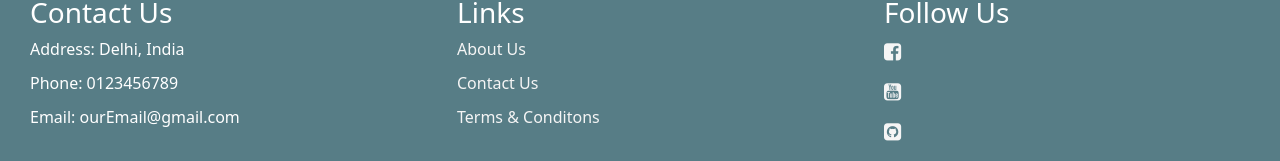
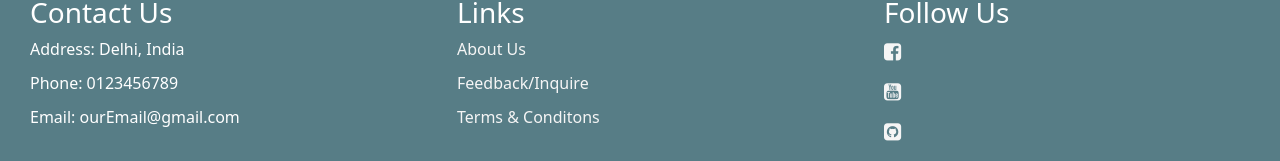
Before and after one commit to mitrya/ONDC-LOGISTICS-BAP, a React (Vite) app in the folder client/: page /grievance in a window 1280 px wide. Shown: the part 686-847 px from the top of the page. Built offline with nearby package versions, Linux system fonts and the light colour scheme.

Commit message:
Update footer.jsx

```diff
--- a/client/src/components/footer/footer.jsx
+++ b/client/src/components/footer/footer.jsx
@@ -16,7 +16,7 @@ function Footer() {
           <h3>Links</h3>
           <ul>
             <li><a className='footer-link' href="/about">About Us</a></li>
-            <li><a className='footer-link' href="/contact">Contact Us</a></li>
+            <li><a className='footer-link' href="/contact">Feedback/Inquire</a></li>
             <li><a className='footer-link' href="/contact">Terms & Conditons</a></li>
           </ul>
         </div>
```
